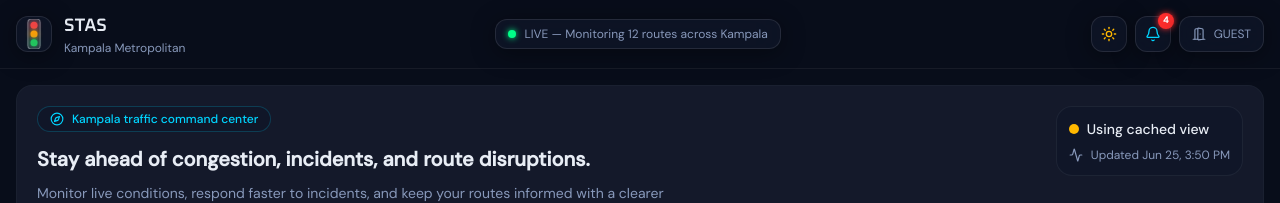
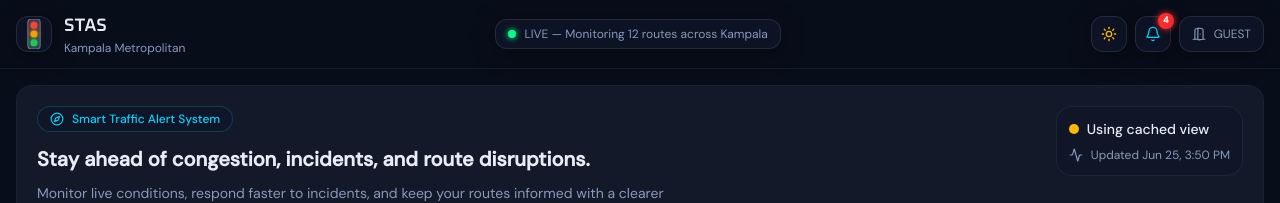
Before and after one commit to ssebaggalaedward2025/stas-app, a React (Vite) app in the folder frontend/: page /login in a window 1280 px wide. Both pictures are taken after a click on the button "Continue as Guest". Shown: the top 203 px of the page. Built offline with nearby package versions, Linux system fonts and the light colour scheme; no server answers.

Commit message:
Update dashboard hero label to Smart Traffic Alert System

```diff
--- a/frontend/src/components/dashboard/DashboardHero.tsx
+++ b/frontend/src/components/dashboard/DashboardHero.tsx
@@ -53,7 +53,7 @@ export default function DashboardHero() {
         <div className="max-w-2xl">
           <div className="inline-flex items-center gap-2 rounded-full border border-(--border-primary) bg-(--bg-secondary)/80 px-3 py-1 text-xs font-medium text-(--accent-primary)">
             <Compass className="h-3.5 w-3.5" />
-            Kampala traffic command center
+            Smart Traffic Alert System
           </div>
           <h2 className="mt-3 text-xl font-semibold text-(--text-primary)">
             Stay ahead of congestion, incidents, and route disruptions.
```
